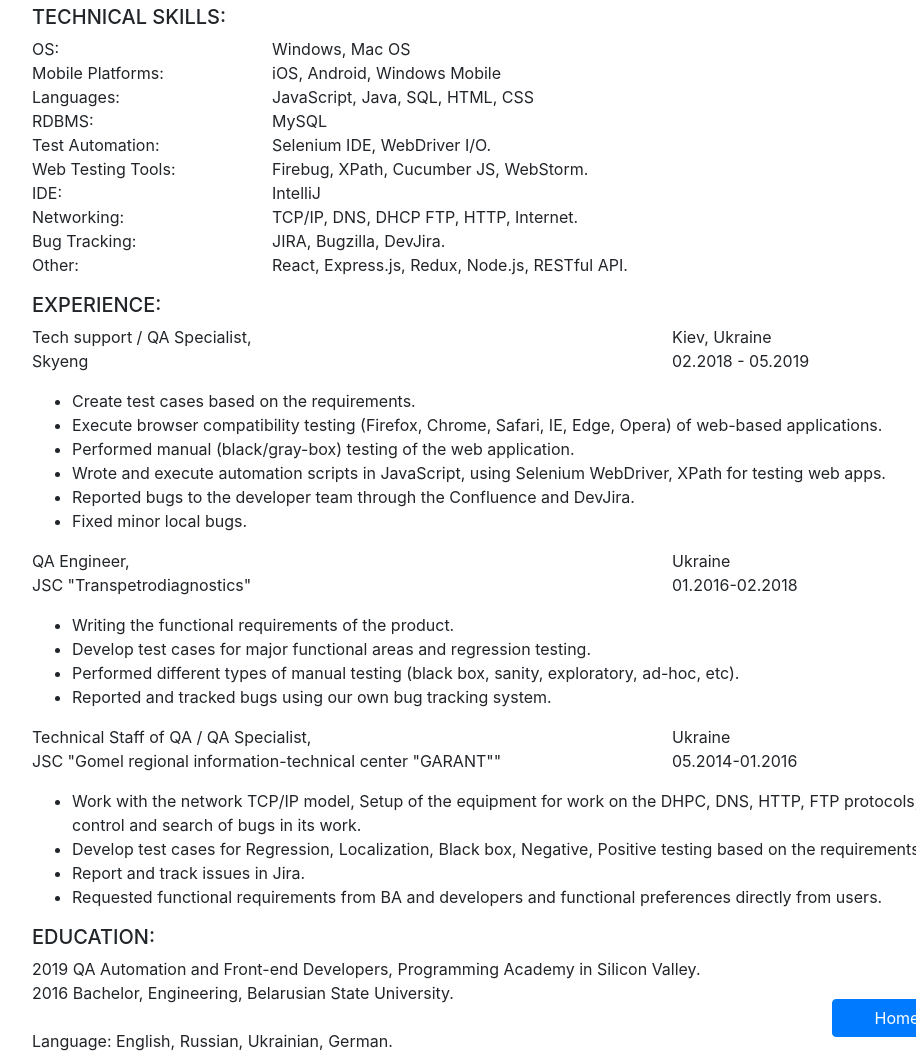
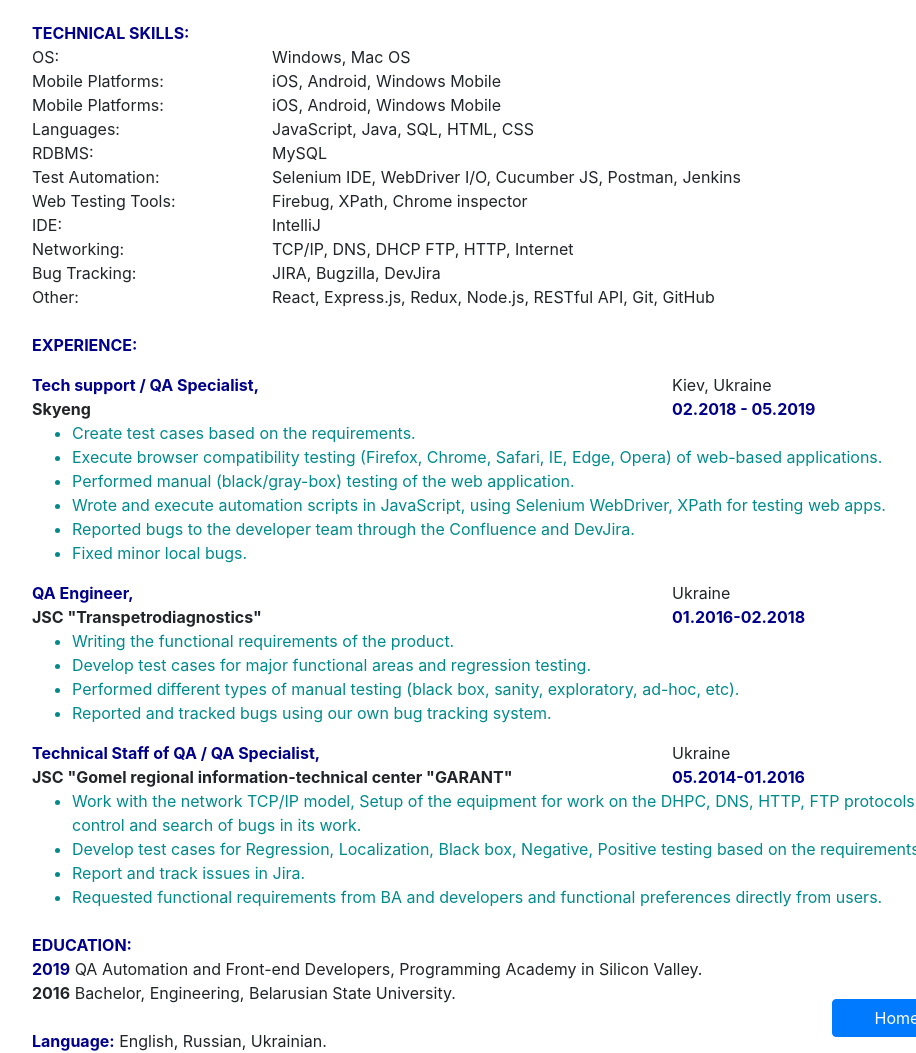
Before and after one commit to viktor-lut/resume, a plain HTML site: page resume.html in a window 1280 px wide. Shown: the part 473-1526 px from the top of the page, without its empty margins (143-1059 px from the left). Drawn offline with nearby package versions, Linux system fonts and the light colour scheme.

Commit message:
formating text

```diff
--- a/resume.html
+++ b/resume.html
@@ -7,6 +7,7 @@
           integrity="sha384-ggOyR0iXCbMQv3Xipma34MD+dH/1fQ784/j6cY/iJTQUOhcWr7x9JvoRxT2MZw1T" crossorigin="anonymous">
 
     <link rel="stylesheet" href="style.css">
+    <!--<link rel="stylesheet" href="../../bootstrap-4.3.1-dist/css/bootstrap.css">-->
 
 </head>
 
@@ -19,20 +20,20 @@
         </div>
     </div>
     <div class="row">
-        <div class="col"><h5>VIKTOR LUT</h5></div>
-        <div class="col">Automation QA Engineer</div>
-        <div class="col">
+        <div class="col"><p class="font-weight-bold text-blue">VIKTOR LUT</p></div>
+        <div class="col"><p class="font-weight-bold text-blue text-center">Automation QA Engineer</p></div>
+        <div class="col text-right">
             <a href="https://www.linkedin.com/in/lutviktor/" class="stretched-link">My LinkedIn</a>
         </div>
     </div>
     <div class="row">
         <div class="col">Ukraine</div>
-        <div class="col">Call: (xxx) xxx xxxx</div>
-        <div class="col">Email: lvihard@gmail.com</div>
+        <div class="col text-center">Call: (xxx) xxx xxxx</div>
+        <div class="col text-center">Email: lvihard@gmail.com</div>
     </div>
     <div class="row">
         <div class="col">
-            <h5>SUMMARY OF QUALIFICATIONS:</h5>
+            <p class="font-weight-bold text-blue mt-4">SUMMARY OF QUALIFICATIONS:</p>
         </div>
     </div>
     <div class="row">
@@ -65,55 +66,110 @@
     </div>
     <div class="row">
         <div class="col">
-            <h5>TECHNICAL SKILLS:</h5>
+            <p class="font-weight-bold text-blue mt-4">TECHNICAL SKILLS:</p>
         </div>
     </div>
     <div class="row">
         <div class="col-3">
-            <p>
-                OS:<br>
-                Mobile Platforms:<br>
-                Languages:<br>
-                RDBMS:<br>
-                Test Automation:<br>
-                Web Testing Tools:<br>
-                IDE:<br>
-                Networking:<br>
-                Bug Tracking:<br>
-                Other:<br>
-            </p>
+            OS:
         </div>
         <div class="col-9">
-            <p>
-                Windows, Mac OS<br>
-                iOS, Android, Windows Mobile<br>
-                JavaScript, Java, SQL, HTML, CSS<br>
-                MySQL<br>
-                Selenium IDE, WebDriver I/O.<br>
-                Firebug, XPath, Cucumber JS, WebStorm.<br>
-                IntelliJ<br>
-                TCP/IP, DNS, DHCP FTP, HTTP, Internet.<br>
-                JIRA, Bugzilla, DevJira.<br>
-                React, Express.js, Redux, Node.js, RESTful API.<br>
-            </p>
+            <p>Windows, Mac OS</p>
+        </div>
+    </div>
+
+    <div class="row">
+        <div class="col-3">
+            <p>Mobile Platforms:</p>
+        </div>
+        <div class="col-9">
+            <p>iOS, Android, Windows Mobile</p>
+        </div>
+    </div>
+    <div class="row">
+        <div class="col-3">
+            <p>Mobile Platforms:</p>
+        </div>
+        <div class="col-9">
+            <p>iOS, Android, Windows Mobile</p>
+        </div>
+    </div>
+    <div class="row">
+        <div class="col-3">
+            <p>Languages:</p>
+        </div>
+        <div class="col-9">
+            <p>JavaScript, Java, SQL, HTML, CSS</p>
+        </div>
+    </div>
+    <div class="row">
+        <div class="col-3">
+            <p>RDBMS:</p>
+        </div>
+        <div class="col-9">
+            <p>MySQL</p>
+        </div>
+    </div>
+    <div class="row">
+        <div class="col-3">
+            <p>Test Automation:</p>
+        </div>
+        <div class="col-9">
+            <p>Selenium IDE, WebDriver I/O, Cucumber JS, Postman, Jenkins</p>
+        </div>
+    </div>
+    <div class="row">
+        <div class="col-3">
+            <p>Web Testing Tools:</p>
+        </div>
+        <div class="col-9">
+            <p>Firebug, XPath, Chrome inspector</p>
+        </div>
+    </div><div class="row">
+        <div class="col-3">
+            <p>IDE:</p>
+        </div>
+        <div class="col-9">
+            <p>IntelliJ</p>
+        </div>
+    </div><div class="row">
+        <div class="col-3">
+            <p>Networking:</p>
+        </div>
+        <div class="col-9">
+            <p>TCP/IP, DNS, DHCP FTP, HTTP, Internet</p>
+        </div>
+    </div><div class="row">
+        <div class="col-3">
+            <p>Bug Tracking:</p>
+        </div>
+        <div class="col-9">
+            <p>JIRA, Bugzilla, DevJira</p>
+        </div>
+    </div><div class="row">
+        <div class="col-3">
+            <p>Other:</p>
+        </div>
+        <div class="col-9">
+            <p>React, Express.js, Redux, Node.js, RESTful API, Git, GitHub</p>
         </div>
     </div>
     <div class="row">
         <div class="col">
-            <h5>EXPERIENCE:</h5>
+            <p class="font-weight-bold text-blue mt-4">EXPERIENCE:<p>
         </div>
     </div>
     <div class="row">
         <div class="col-8">
-            <p>
-                Tech support / QA Specialist,<br>
-                Skyeng
+            <p class="mt-3">
+                <span class="font-weight-bold text-blue">Tech support / QA Specialist,</span><br>
+                <span class="font-weight-bold">Skyeng</span>
             </p>
         </div>
         <div class="col-4">
-            <p>
+            <p class="mt-3">
                 Kiev, Ukraine<br>
-                02.2018 - 05.2019
+                <span class="font-weight-bold text-blue">02.2018 - 05.2019</span>
             </p>
         </div>
     </div>
@@ -135,15 +191,15 @@
     </div>
     <div class="row">
         <div class="col-8">
-            <p>
-                QA Engineer,<br>
-                JSC "Transpetrodiagnostics"
+            <p class="mt-3">
+                <span class="font-weight-bold text-blue mt-4">QA Engineer,</span><br>
+                <span class="font-weight-bold">JSC "Transpetrodiagnostics"</span>
             </p>
         </div>
         <div class="col-4">
-            <p>
+            <p class="mt-3">
                 Ukraine<br>
-                01.2016-02.2018
+                <span class="font-weight-bold text-blue">01.2016-02.2018</span>
             </p>
         </div>
     </div>
@@ -163,15 +219,15 @@
     </div>
     <div class="row">
         <div class="col-8">
-            <p>
-                Technical Staff of QA / QA Specialist,<br>
-                JSC "Gomel regional information-technical center "GARANT""
+            <p class="mt-3">
+                <span class="font-weight-bold text-blue mt-4">Technical Staff of QA / QA Specialist,</span><br>
+                <span class="font-weight-bold">JSC "Gomel regional information-technical center "GARANT"</span>
             </p>
         </div>
         <div class="col-4">
-            <p>
+            <p class="mt-3">
                 Ukraine<br>
-                05.2014-01.2016
+                <span class="font-weight-bold text-blue">05.2014-01.2016</span>
             </p>
         </div>
     </div>
@@ -195,11 +251,11 @@
 
     <div class="row">
         <div class="col-10">
-            <h5>EDUCATION:</h5>
-            2019 QA Automation and Front-end Developers, Programming Academy in Silicon Valley.<br>
-            2016 Bachelor, Engineering, Belarusian State University.<br>
+            <p class="font-weight-bold text-blue mt-4">EDUCATION:</p>
+            <span class="font-weight-bold text-blue">2019</span> QA Automation and Front-end Developers, Programming Academy in Silicon Valley.<br>
+            <span class="font-weight-bold">2016</span> Bachelor, Engineering, Belarusian State University.<br>
             <br>
-            Language: English, Russian, Ukrainian, German.
+                <span class="font-weight-bold text-blue">Language:</span> English, Russian, Ukrainian.
         </div>
         <div class="col-2 d-flex flex-column bd-highlight mb-3">
             <a class="btn btn-primary rounded mt-auto bd-highlight" href="index.html">Home</a>
--- a/style.css
+++ b/style.css
@@ -1,8 +1,21 @@
 /*div {*/
-    /*border: 1px solid ;*/
+    /*border: 1px solid;*/
     /*border-color: antiquewhite;*/
 /*}*/
 
 .container {
     max-width: 960px;
 }
+
+p {
+    margin-bottom: 0;
+}
+
+ul {
+    margin-bottom: 0;
+    color: darkcyan;
+}
+
+.text-blue {
+    color: darkblue;
+}
```
Also changed, not shown: index.html (+3 -4 lines).
